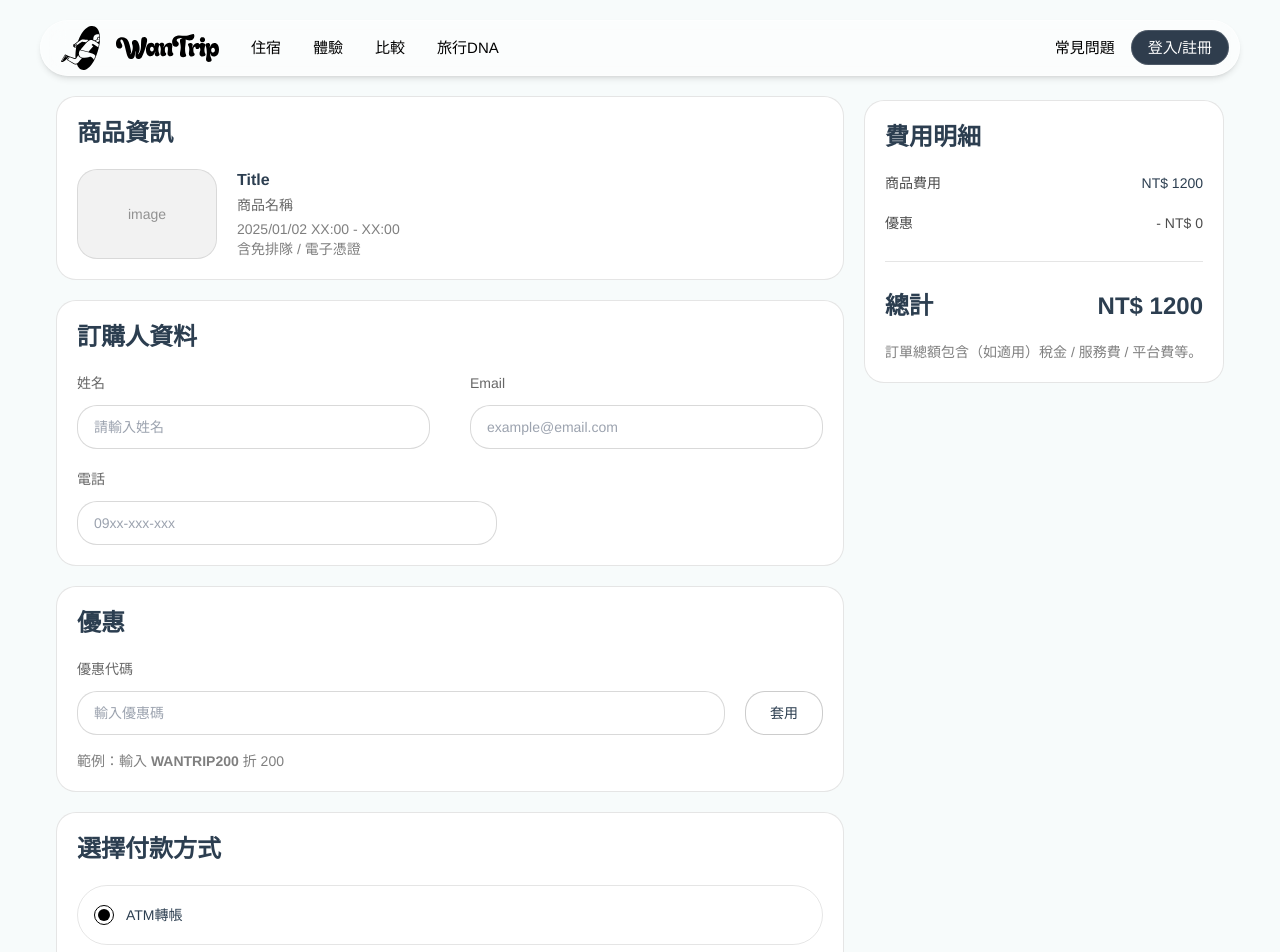
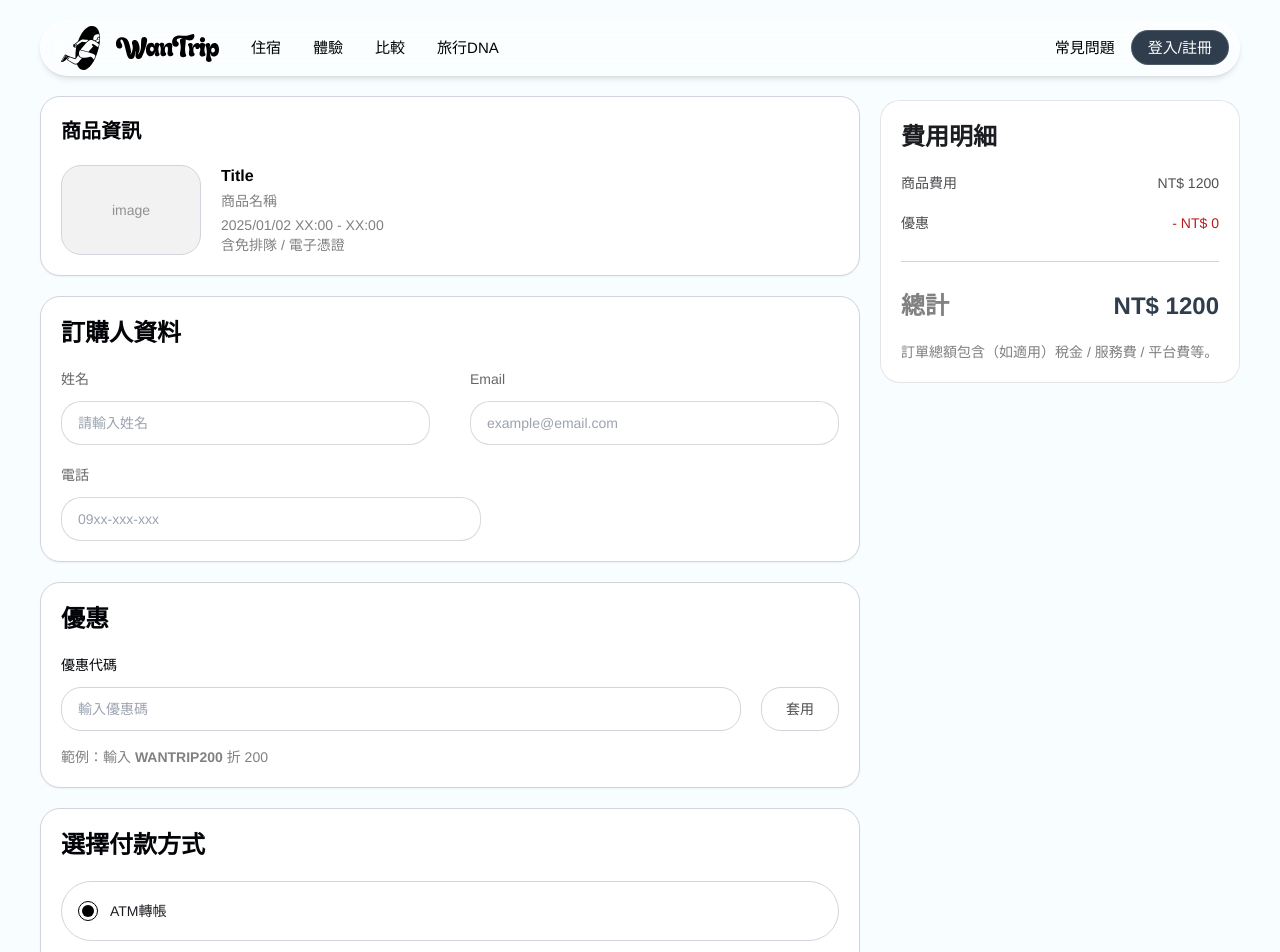
Before and after one commit to WanTrip-2026/WanTrip, a Vue app: page /orders/checkout in a window 1280 px wide. Shown: the top 952 px of the page. Built offline with nearby package versions, Linux system fonts and the light colour scheme.

Commit message:
fix/ 訂單文字顏色、背景色

```diff
--- a/src/views/order/OrderCheckOut.vue
+++ b/src/views/order/OrderCheckOut.vue
@@ -92,51 +92,49 @@ const paymentOptions: Array<{
 
 <template>
   <div
-    class="fixed top-20 left-0 right-0 z-50 mx-5 rounded-[20px] border border-gray-300 bg-white px-4 py-3 lg:hidden"
-  >
+    class="fixed top-20 left-0 right-0 z-50 mx-5 rounded-[20px] border border-gray-300 bg-white px-4 py-3 shadow-sm lg:hidden">
     <div class="mx-auto flex max-w-[1200px] justify-between items-start text-sm">
       <div class="flex flex-col gap-1">
         <span class="font-bold text-xl">{{ product.title }}</span>
-        <span class="text-gray-600 text-sm">優惠</span>
-        <span class="font-bold text-black text-xl">總價</span>
+        <span class="text-dark_700 text-sm">優惠</span>
+        <span class="font-bold text-dark text-xl">總價</span>
       </div>
       <div class="flex flex-col items-end self-end gap-1">
-        <span class="text-gray-600 text-sm">- NT$ {{ price.discount }}</span>
-        <span class="font-bold text-black text-xl">總價 NT$ {{ total }}</span>
+        <span class="text-dark_700 text-sm">- NT$ {{ price.discount }}</span>
+        <span class="font-bold text-dark text-xl">總價 NT$ {{ total }}</span>
       </div>
     </div>
   </div>
 
-  <div class="w-full min-h-screen bg-[#f7fbfb]">
-    <div class="mx-auto max-w-[1200px] px-4 pt-[200px] pb-10 lg:pt-24">
+  <div class="w-full min-h-screen">
+    <div class="mx-auto max-w-[1240px] px-5 pt-[200px] pb-10 lg:pt-24">
       <div class="grid grid-cols-1 gap-5 lg:grid-cols-[1fr_360px]">
         <!-- Left -->
         <div class="flex flex-col gap-5">
           <!-- 商品資訊 -->
-          <section class="rounded-[20px] border border-black/10 bg-white p-5">
-            <h2 class="text-2xl font-semibold">商品資訊</h2>
+          <section class="rounded-[20px] border border-gray-300 bg-white p-5 shadow-sm">
+            <h2 class="text-xl font-semibold text-dark">商品資訊</h2>
 
             <div class="mt-5 flex gap-5">
               <div
-                class="flex h-22 w-[140px] items-center justify-center rounded-[20px] border border-black/10 bg-black/5 text-sm text-black/40"
-              >
+                class="flex h-22 w-[140px] items-center justify-center rounded-[20px] border border-gray-300 bg-black/5 text-sm text-black/40">
                 image
               </div>
 
               <div class="min-w-0">
-                <div class="text-base font-semibold leading-snug">
+                <div class="text-base text-dark font-bold leading-snug">
                   {{ product.title }}
                 </div>
 
-                <div class="mt-1 line-clamp-2 text-sm text-black/60">
+                <div class="mt-1 line-clamp-2 text-sm text-dark_500">
                   {{ product.subtitle }}
                 </div>
 
-                <div class="mt-1 text-sm text-black/50">
+                <div class="mt-1 text-sm text-dark_500">
                   {{ product.date }}
                 </div>
 
-                <div class="text-sm text-black/50">
+                <div class="text-sm text-dark_500">
                   {{ product.note }}
                 </div>
               </div>
@@ -144,101 +142,68 @@ const paymentOptions: Array<{
           </section>
 
           <!-- 訂購人資料 -->
-          <section class="rounded-[20px] border border-black/10 bg-white p-5">
-            <h2 class="text-2xl font-semibold">訂購人資料</h2>
+          <section class="rounded-[20px] border border-gray-300 bg-white p-5 shadow-sm">
+            <h2 class="text-2xl font-semibold text-dark">訂購人資料</h2>
 
             <div class="mt-5 grid grid-cols-1 gap-y-5 gap-x-10 md:grid-cols-2">
               <div class="flex flex-col gap-3">
                 <label class="text-sm text-black/60">姓名</label>
-                <input
-                  v-model="form.name"
-                  type="text"
-                  placeholder="請輸入姓名"
-                  class="h-[44px] rounded-[20px] border border-black/15 px-4 text-sm outline-none focus:border-black/40"
-                />
+                <input v-model="form.name" type="text" placeholder="請輸入姓名"
+                  class="h-[44px] rounded-[20px] border border-black/15 px-4 text-sm outline-none focus:border-black/40" />
               </div>
 
               <div class="flex flex-col gap-3">
                 <label class="text-sm text-black/60">Email</label>
-                <input
-                  v-model="form.email"
-                  type="email"
-                  placeholder="example@email.com"
-                  class="h-[44px] rounded-[20px] border border-black/15 px-4 text-sm outline-none focus:border-black/40"
-                />
+                <input v-model="form.email" type="email" placeholder="example@email.com"
+                  class="h-[44px] rounded-[20px] border border-black/15 px-4 text-sm outline-none focus:border-black/40" />
               </div>
 
               <div class="flex flex-col gap-3 md:col-span-2">
                 <label class="text-sm text-black/60">電話</label>
-                <input
-                  v-model="form.phone"
-                  type="tel"
-                  placeholder="09xx-xxx-xxx"
-                  class="h-[44px] rounded-[20px] border border-black/15 px-4 text-sm outline-none focus:border-black/40 md:max-w-[420px]"
-                />
+                <input v-model="form.phone" type="tel" placeholder="09xx-xxx-xxx"
+                  class="h-[44px] rounded-[20px] border border-black/15 px-4 text-sm outline-none focus:border-black/40 md:max-w-[420px]" />
               </div>
             </div>
           </section>
 
           <!-- 優惠 -->
-          <section class="rounded-[20px] border border-black/10 bg-white p-5">
-            <h2 class="text-2xl font-semibold">優惠</h2>
+          <section class="rounded-[20px] border border-gray-300 bg-white p-5 shadow-sm">
+            <h2 class="text-2xl font-semibold text-dark">優惠</h2>
 
             <div class="mt-5 flex flex-col gap-5 md:flex-row md:items-end">
               <div class="flex flex-1 flex-col gap-3">
-                <label class="text-sm text-black/60">優惠代碼</label>
-                <input
-                  v-model="form.coupon"
-                  type="text"
-                  placeholder="輸入優惠碼"
-                  class="h-[44px] rounded-[20px] border border-black/15 px-4 text-sm outline-none focus:border-black/40"
-                />
+                <label class="text-sm text-dark">優惠代碼</label>
+                <input v-model="form.coupon" type="text" placeholder="輸入優惠碼"
+                  class="h-[44px] rounded-[20px] border border-gray-300 px-4 text-sm outline-none focus:border-primary" />
               </div>
 
-              <button
-                type="button"
-                @click="applyCoupon"
-                class="h-[44px] rounded-[20px] border border-black/20 bg-white px-6 text-sm transition hover:bg-black/5 active:scale-[0.99]"
-              >
+              <button type="button" @click="applyCoupon"
+                class="h-[44px] rounded-[20px] border border-gray-300 bg-white px-6 text-sm text-dark_700 transition hover:bg-main_100 active:scale-[0.99]">
                 套用
               </button>
             </div>
 
-            <div class="mt-4 text-sm text-black/50">
+            <div class="mt-4 text-sm text-dark_500">
               範例：輸入 <span class="font-semibold">WANTRIP200</span> 折 200
             </div>
           </section>
 
           <!-- 付款方式 -->
-          <section class="rounded-[20px] border border-black/10 bg-white p-5">
-            <h2 class="text-2xl font-semibold">選擇付款方式</h2>
+          <section class="rounded-[20px] border border-gray-300 bg-white p-5 shadow-sm">
+            <h2 class="text-2xl font-semibold text-dark">選擇付款方式</h2>
 
             <div class="mt-5 flex flex-col gap-5">
-              <label
-                v-for="option in paymentOptions"
-                :key="option.key"
-                class="flex h-[60px] cursor-pointer items-center justify-between overflow-hidden rounded-full border border-black/10 px-4 transition hover:bg-black/5"
-              >
+              <label v-for="option in paymentOptions" :key="option.key"
+                class="flex h-[60px] cursor-pointer items-center justify-between overflow-hidden rounded-full border border-gray-300 px-4 transition hover:bg-main_100">
                 <div class="flex items-center gap-3">
-                  <input
-                    type="radio"
-                    name="pay"
-                    :value="option.key"
-                    v-model="selectedPayment"
-                    class="h-5 w-5 rounded-full accent-black"
-                  />
-                  <span class="text-sm font-medium">{{ option.label }}</span>
+                  <input type="radio" name="pay" :value="option.key" v-model="selectedPayment"
+                    class="h-5 w-5 rounded-full accent-black" />
+                  <span class="text-sm font-medium text-dark_900">{{ option.label }}</span>
                 </div>
 
                 <div class="flex h-full items-center gap-3">
-                  <img
-                    v-for="icon in option.icons"
-                    :key="icon.src"
-                    :src="icon.src"
-                    :alt="icon.alt"
-                    class="block w-auto shrink-0 object-contain"
-                    :class="icon.large ? 'h-9' : 'h-4'"
-                  />
+                  <img v-for="icon in option.icons" :key="icon.src" :src="icon.src" :alt="icon.alt"
+                    class="block w-auto shrink-0 object-contain" :class="icon.large ? 'h-9' : 'h-4'" />
                 </div>
               </label>
             </div>
@@ -246,11 +211,8 @@ const paymentOptions: Array<{
 
           <!-- 送出 -->
           <div class="flex justify-end">
-            <button
-              type="button"
-              @click="submitOrder"
-              class="h-[48px] rounded-full bg-primary px-8 text-sm text-white transition hover:opacity-90 active:scale-[0.99]"
-            >
+            <button type="button" @click="submitOrder"
+              class="h-[48px] rounded-full bg-primary px-8 text-sm text-white transition hover:bg-main">
               確認付款
             </button>
           </div>
@@ -259,24 +221,24 @@ const paymentOptions: Array<{
         <!-- 費用明細 -->
         <aside class="hidden h-fit lg:block lg:sticky lg:top-[100px]">
           <section class="rounded-[20px] border border-black/10 bg-white p-5">
-            <h2 class="text-2xl font-semibold">費用明細</h2>
+            <h2 class="text-2xl font-semibold text-dark_900">費用明細</h2>
 
             <div class="mt-5 flex flex-col gap-5 text-sm">
               <div class="flex items-center justify-between">
-                <span class="text-black/70">商品費用</span>
-                <span class="font-medium">NT$ {{ price.subtotal }}</span>
+                <span class="text-dark_700">商品費用</span>
+                <span class="font-medium text-dark_700">NT$ {{ price.subtotal }}</span>
               </div>
 
               <div class="flex items-center justify-between">
                 <span class="text-black/70">優惠</span>
-                <span class="font-medium text-black/70">- NT$ {{ price.discount }}</span>
+                <span class="font-medium text-red-700">- NT$ {{ price.discount }}</span>
               </div>
 
-              <div class="my-2 h-px bg-black/10" />
+              <div class="my-2 h-px bg-gray-300" />
 
               <div class="flex items-center justify-between text-2xl">
-                <span class="font-semibold">總計</span>
-                <span class="font-semibold">NT$ {{ total }}</span>
+                <span class="font-semibold text-dark_500">總計</span>
+                <span class="font-semibold text-primary">NT$ {{ total }}</span>
               </div>
 
               <div class="text-sm text-black/50">
```
Also changed, not shown: src/views/order/OrderCompleted.vue (+20 -31 lines), src/views/order/OrderConfirmation.vue (+38 -39 lines). Lines whose indentation alone changed are shown as unchanged.
